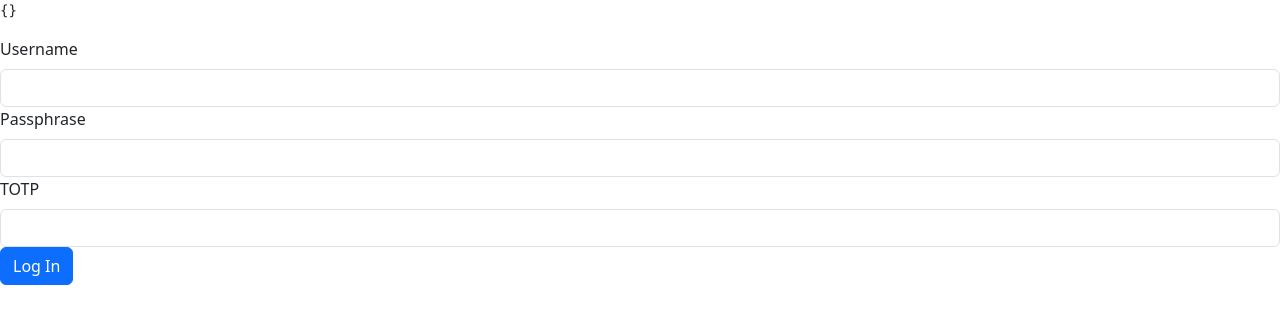
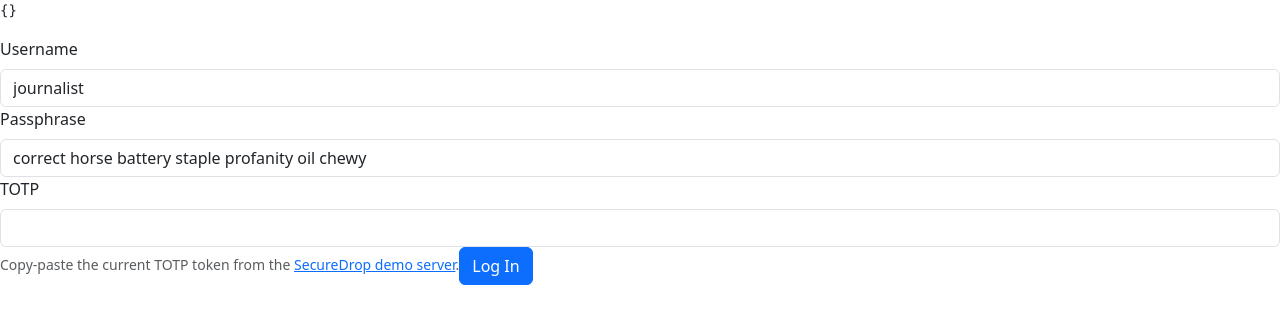
Before and after one commit to freedomofpress/securedrop-gui-exploration, a React (Vite) app: page / in a window 1280 px wide. Shown: the top 324 px of the page. Built offline with nearby package versions, Linux system fonts and the light colour scheme.

Commit message:
feat: prefill and document demo values

```diff
--- a/src/App.tsx
+++ b/src/App.tsx
@@ -51,13 +51,27 @@ function App() {
       </div>
       <Form>
         <Form.Label htmlFor="username">Username</Form.Label>
-        <Form.Control id="username" type="text" ref={username} />
+        <Form.Control
+          id="username"
+          type="text"
+          ref={username}
+          value="journalist"
+        />
 
         <Form.Label htmlFor="passphrase">Passphrase</Form.Label>
-        <Form.Control id="passphrase" type="passphrase" ref={passphrase} />
+        <Form.Control
+          id="passphrase"
+          type="passphrase"
+          ref={passphrase}
+          value="correct horse battery staple profanity oil chewy"
+        />
 
         <Form.Label htmlFor="totp">TOTP</Form.Label>
         <Form.Control id="totp" type="text" ref={totp} />
+        <Form.Text>
+          Copy-paste the current TOTP token from the{" "}
+          <a href="https://demo.securedrop.org/">SecureDrop demo server</a>.
+        </Form.Text>
 
         <Button onClick={() => authenticate()}>Log In</Button>
       </Form>
```
